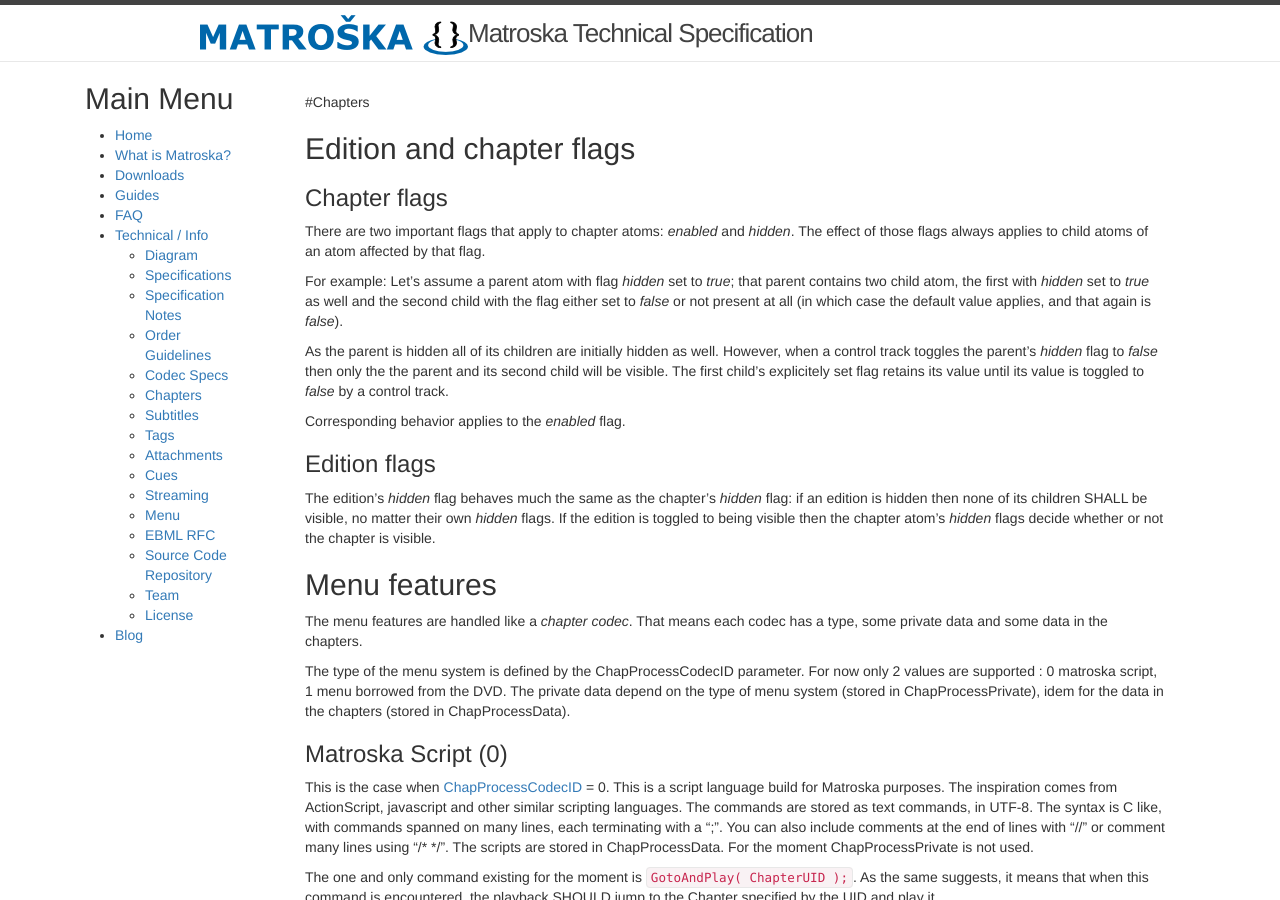
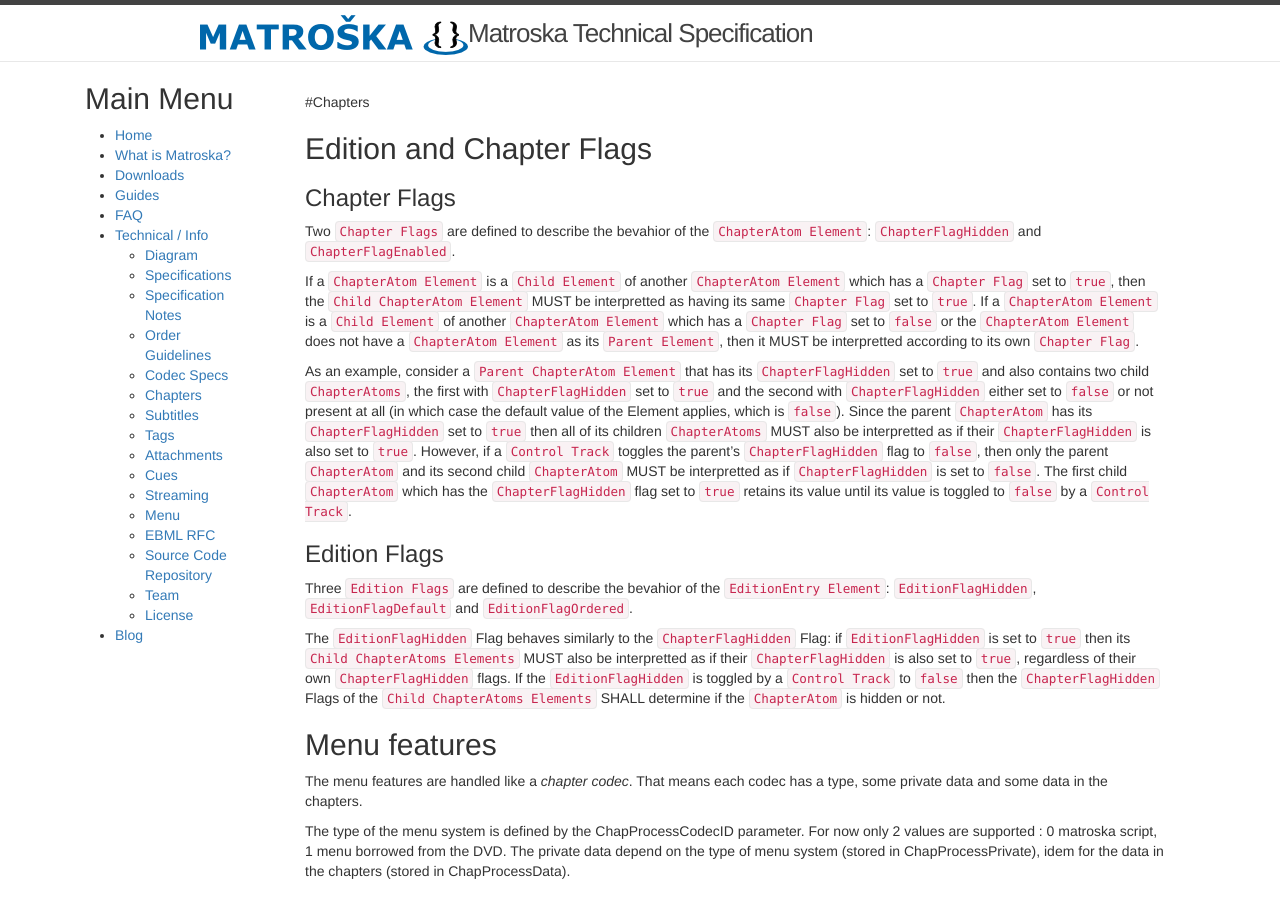
Before and after one commit to ietf-wg-cellar/matroska-specification, a Jekyll site: the page built from chapters.md, in a window 1280 px wide and 900 px high. Built offline with Jekyll 4.4.1, drawn with Linux system fonts in a browser that asks for light colours.

Commit message:
rewrite of the Edition and Chapter Flags section
related to
https://github.com/Matroska-Org/matroska-specification/issues/98

```diff
--- a/chapters.md
+++ b/chapters.md
@@ -3,21 +3,21 @@
 ---
 #Chapters
 
-## Edition and chapter flags
+## Edition and Chapter Flags
 
-### Chapter flags
+### Chapter Flags
 
-There are two important flags that apply to chapter atoms: _enabled_ and _hidden_. The effect of those flags always applies to child atoms of an atom affected by that flag.
+Two `Chapter Flags` are defined to describe the bevahior of the `ChapterAtom Element`: `ChapterFlagHidden` and `ChapterFlagEnabled`.
 
-For example: Let's assume a parent atom with flag _hidden_ set to _true_; that parent contains two child atom, the first with _hidden_ set to _true_ as well and the second child with the flag either set to _false_ or not present at all (in which case the default value applies, and that again is _false_).
+If a `ChapterAtom Element` is a `Child Element` of another `ChapterAtom Element` which has a `Chapter Flag` set to `true`, then the `Child ChapterAtom Element` MUST be interpretted as having its same `Chapter Flag` set to `true`. If a `ChapterAtom Element` is a `Child Element` of another `ChapterAtom Element` which has a `Chapter Flag` set to `false` or the `ChapterAtom Element` does not have a `ChapterAtom Element` as its `Parent Element`, then it MUST be interpretted according to its own `Chapter Flag`.
 
-As the parent is hidden all of its children are initially hidden as well. However, when a control track toggles the parent's _hidden_ flag to _false_ then only the the parent and its second child will be visible. The first child's explicitely set flag retains its value until its value is toggled to _false_ by a control track.
+As an example, consider a `Parent ChapterAtom Element` that has its `ChapterFlagHidden` set to `true` and also contains two child `ChapterAtoms`, the first with `ChapterFlagHidden` set to `true` and the second with `ChapterFlagHidden` either set to `false` or not present at all (in which case the default value of the Element applies, which is `false`). Since the parent `ChapterAtom` has its `ChapterFlagHidden` set to `true` then all of its children `ChapterAtoms` MUST also be interpretted as if their `ChapterFlagHidden` is also set to `true`. However, if a `Control Track` toggles the parent's `ChapterFlagHidden` flag to `false`, then only the parent `ChapterAtom` and its second child `ChapterAtom` MUST be interpretted as if `ChapterFlagHidden` is set to `false`. The first child `ChapterAtom` which has the `ChapterFlagHidden` flag set to `true` retains its value until its value is toggled to `false` by a `Control Track`.
 
-Corresponding behavior applies to the _enabled_ flag.
+### Edition Flags
 
-### Edition flags
+Three `Edition Flags` are defined to describe the bevahior of the `EditionEntry Element`: `EditionFlagHidden`, `EditionFlagDefault` and `EditionFlagOrdered`.
 
-The edition's _hidden_ flag behaves much the same as the chapter's _hidden_ flag: if an edition is hidden then none of its children SHALL be visible, no matter their own _hidden_ flags. If the edition is toggled to being visible then the chapter atom's _hidden_ flags decide whether or not the chapter is visible.
+The `EditionFlagHidden` Flag behaves similarly to the `ChapterFlagHidden` Flag: if `EditionFlagHidden` is set to `true` then its `Child ChapterAtoms Elements` MUST also be interpretted as if their `ChapterFlagHidden` is also set to `true`, regardless of their own `ChapterFlagHidden` flags. If the `EditionFlagHidden` is toggled by a `Control Track` to `false` then the `ChapterFlagHidden` Flags of the `Child ChapterAtoms Elements` SHALL determine if the `ChapterAtom` is hidden or not.
 
 ## Menu features
 
```
